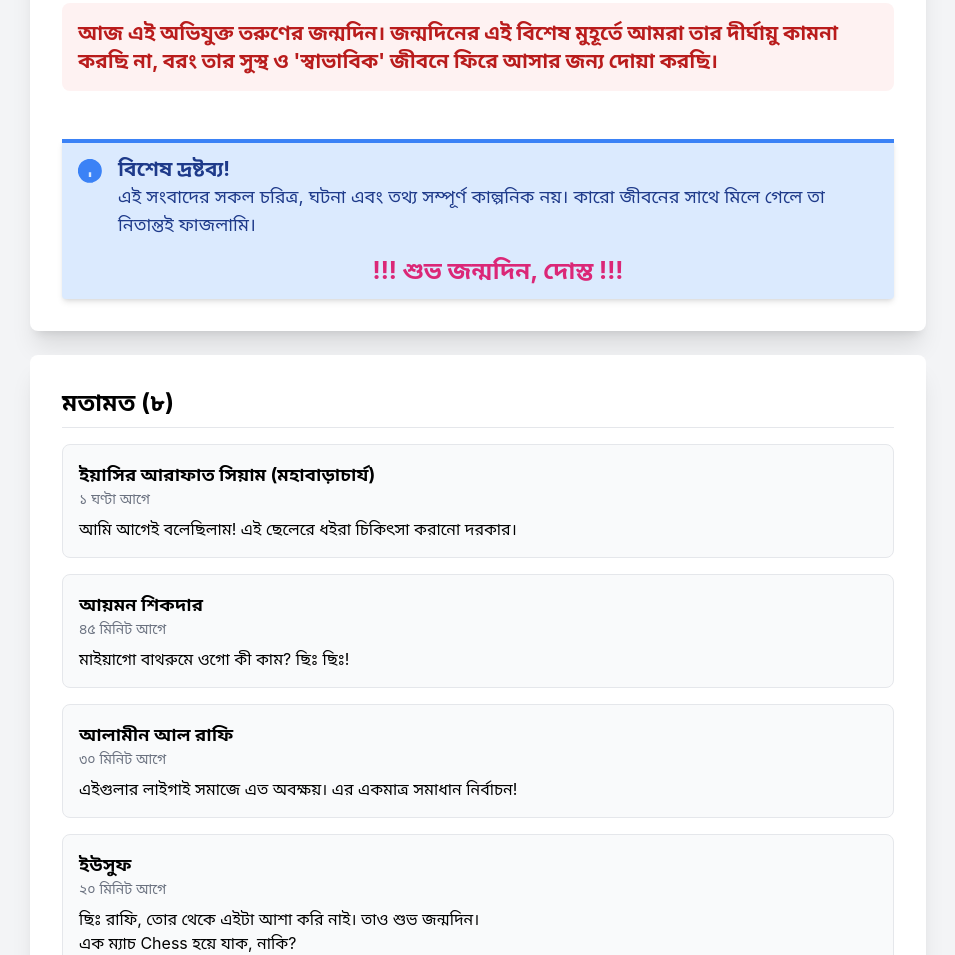
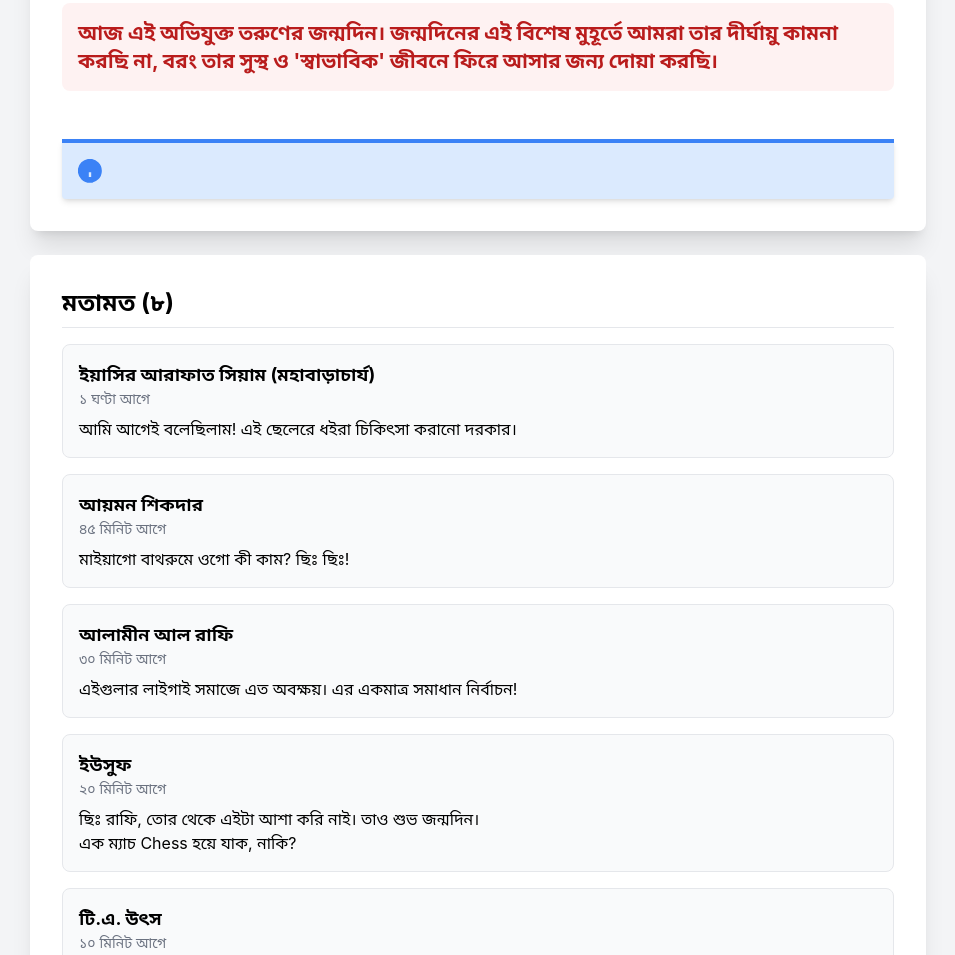
Before and after one commit to Dopamine-edu/HBDRAFI, a plain HTML site: page index.html in a window 1280 px wide. Shown: the part 2593-3548 px from the top of the page, without its empty margins (162-1117 px from the left). Drawn offline with nearby package versions, Linux system fonts and the light colour scheme.

Commit message:
Remove birthday message and disclaimer section
Removed birthday message and disclaimer from index.html

```diff
--- a/index.html
+++ b/index.html
@@ -142,15 +142,6 @@
         <div class="mt-12 bg-blue-100 border-t-4 border-blue-500 rounded-b text-blue-900 px-3 sm:px-4 py-3 shadow-md" role="alert">
             <div class="flex">
                 <div class="py-1"><svg class="fill-current h-6 w-6 text-blue-500 mr-2 sm:mr-4" xmlns="http://www.w3.org/2000/svg" viewBox="0 0 20 20"><path d="M2.93 17.07A10 10 0 1 1 17.07 2.93 10 10 0 0 1 2.93 17.07zM9 11v4h2v-4H9zm0-4h2v2H9V7z"/></svg></div>
-                <div>
-                    <p class="font-bold text-lg sm:text-xl">বিশেষ দ্রষ্টব্য!</p>
-                    <p class="text-base sm:text-lg">
-                        এই সংবাদের সকল চরিত্র, ঘটনা এবং তথ্য সম্পূর্ণ কাল্পনিক নয়। কারো জীবনের সাথে মিলে গেলে তা নিতান্তই ফাজলামি।
-                    </p>
-                    <p class="font-bold text-xl sm:text-2xl mt-4 text-center text-pink-600">
-                        !!! শুভ জন্মদিন, দোস্ত !!!
-                    </p>
-                </div>
             </div>
         </div>
 
```
